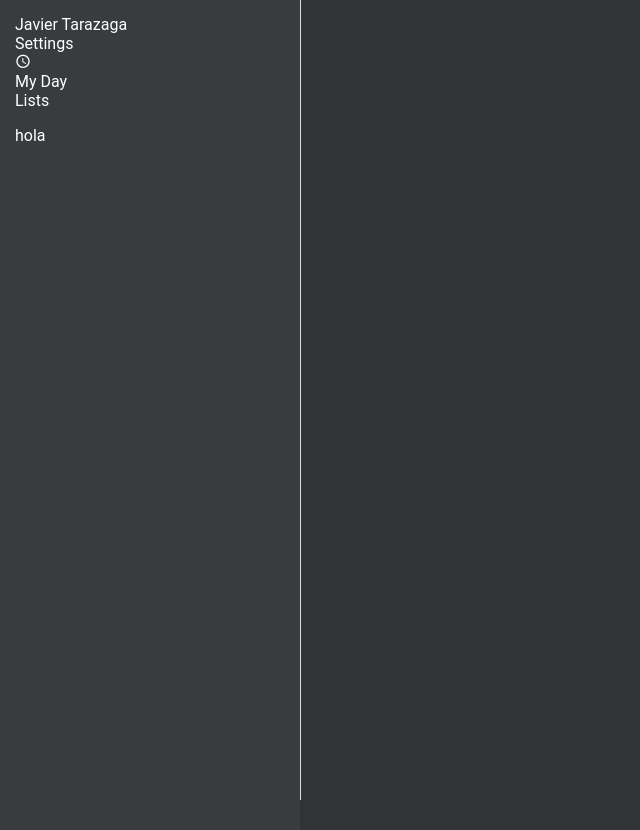
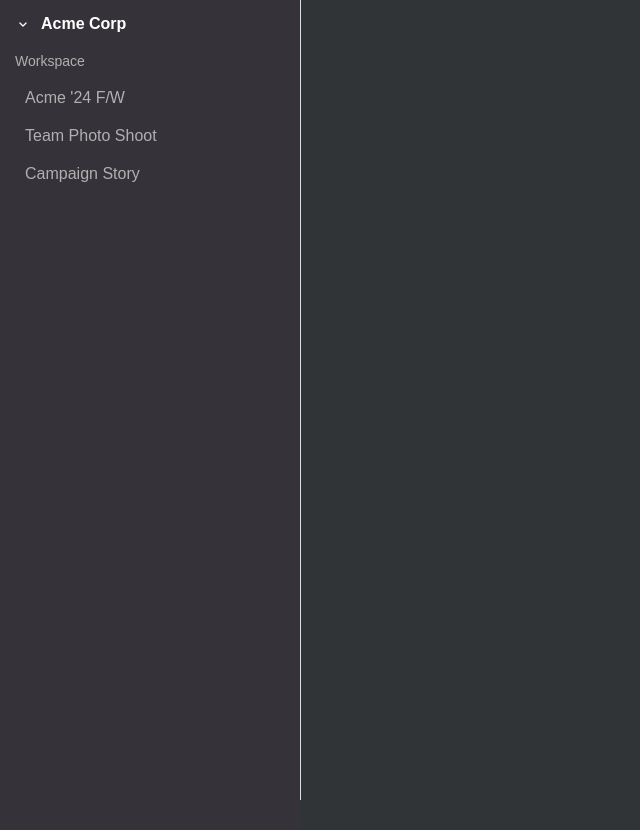
Before and after one commit to javier-tarazaga/artic-kiwi-web-client, a React (Create React App) app: page / in a window 1280 px wide. Shown: the whole page, without its empty margins (0-640 px from the left). Built offline with nearby package versions, Linux system fonts and the light colour scheme.

Commit message:
Improved main side menu

```diff
--- a/src/components/organisms/MainSideMenu/MainSideMenu.style.tsx
+++ b/src/components/organisms/MainSideMenu/MainSideMenu.style.tsx
@@ -1,7 +1,65 @@
-import styled from "styled-components";
+import styled from 'styled-components';
 
 export const MenuContainer = styled.div`
-  background-color: #383C3F;
+  background-color: #353339;
   padding: 15px;
   height: 100%;
-`
+  color: white;
+  font-family: Arial, sans-serif;
+`;
+
+export const MenuHeaderContainer = styled.div`
+  display: flex;
+  align-items: center;
+  justify-content: space-between;
+  margin-bottom: 20px;
+
+  & > div {
+    margin-left: 10px;
+    font-weight: bold;
+  }
+
+  .expand-icon {
+    margin-left: auto;
+    cursor: pointer;
+  }
+`;
+
+export const MenuItemContainer = styled.div<{ active?: boolean }>`
+  display: flex;
+  align-items: center;
+  padding: 10px 0;
+  cursor: pointer;
+  color: ${props => (props.active ? '#fff' : '#b0b0b0')};
+
+  & > div {
+    margin-left: 10px;
+  }
+
+  &:hover {
+    background-color: #383C3F;
+  }
+`;
+
+export const WorkspaceHeader = styled.div`
+  margin-top: 20px;
+  margin-bottom: 10px;
+  font-size: 14px;
+  color: #b0b0b0;
+`;
+
+export const WorkspaceItemContainer = styled.div`
+  display: flex;
+  align-items: center;
+  padding: 10px 0;
+  cursor: pointer;
+  color: #b0b0b0;
+
+  & > div {
+    margin-left: 10px;
+  }
+
+  &:hover {
+    color: white;
+  }
+`;
--- a/src/components/organisms/MainSideMenu/MainSideMenu.tsx
+++ b/src/components/organisms/MainSideMenu/MainSideMenu.tsx
@@ -1,49 +1,56 @@
 import React from 'react';
-import { MenuContainer } from './MainSideMenu.style';
+import { MenuContainer, MenuHeaderContainer, MenuItemContainer, WorkspaceHeader, WorkspaceItemContainer } from './MainSideMenu.style';
 import Icon from 'components/atoms/Icon';
 
 interface MenuItemProps {
   title: string;
-  children?: any;
+  iconName?: string;
+  active?: boolean;
+}
+
+interface MenuHeaderProps {
+  title: string;
   iconName?: string;
 }
 
-function MenuItem({ iconName, title, children }: MenuItemProps) {
+const MenuHeader: React.FC<MenuHeaderProps> = ({ iconName, title }) => {
   return (
-    <div>
-      { iconName && <Icon name={iconName} /> }
+    <MenuHeaderContainer>
+      {iconName && <Icon name={iconName} />}
       <div>{title}</div>
-      { children }
-    </div>
-  )
-}
+      <Icon name="arrow-down" className="expand-icon" />
+    </MenuHeaderContainer>
+  );
+};
 
-function MenuHeader({ title }: MenuItemProps) {
+const MenuItem: React.FC<MenuItemProps> = ({ iconName, title, active }) => {
   return (
-    <div>
+    <MenuItemContainer active={active}>
+      {iconName && <Icon name={iconName} />}
       <div>{title}</div>
-    </div>
-  )
-}
+    </MenuItemContainer>
+  );
+};
 
-function MainSideMenu() {
+const WorkspaceItem: React.FC<MenuItemProps> = ({ iconName, title }) => {
+  return (
+    <WorkspaceItemContainer>
+      {iconName && <Icon name={iconName} />}
+      <div>{title}</div>
+    </WorkspaceItemContainer>
+  );
+};
+
+const MainSideMenu: React.FC = () => {
   return (
     <MenuContainer>
-      <div>
-        <div>Javier Tarazaga</div>
-        <div>Settings</div>
-      </div>
-      <MenuItem iconName="time" title="My Day" />
-      <MenuItem title="Lists">
-        <div>
-          <p>hola</p>
-        </div>
-      </MenuItem>
-      <div>
-        <p></p>
-      </div>
+      <MenuHeader iconName="chevron-down" title="Acme Corp" />
+      <WorkspaceHeader>Workspace</WorkspaceHeader>
+      <WorkspaceItem iconName="running" title="Acme '24 F/W" />
+      <WorkspaceItem iconName="camera" title="Team Photo Shoot" />
+      <WorkspaceItem iconName="book" title="Campaign Story" />
     </MenuContainer>
-  )
-}
+  );
+};
 
 export default MainSideMenu;
```
